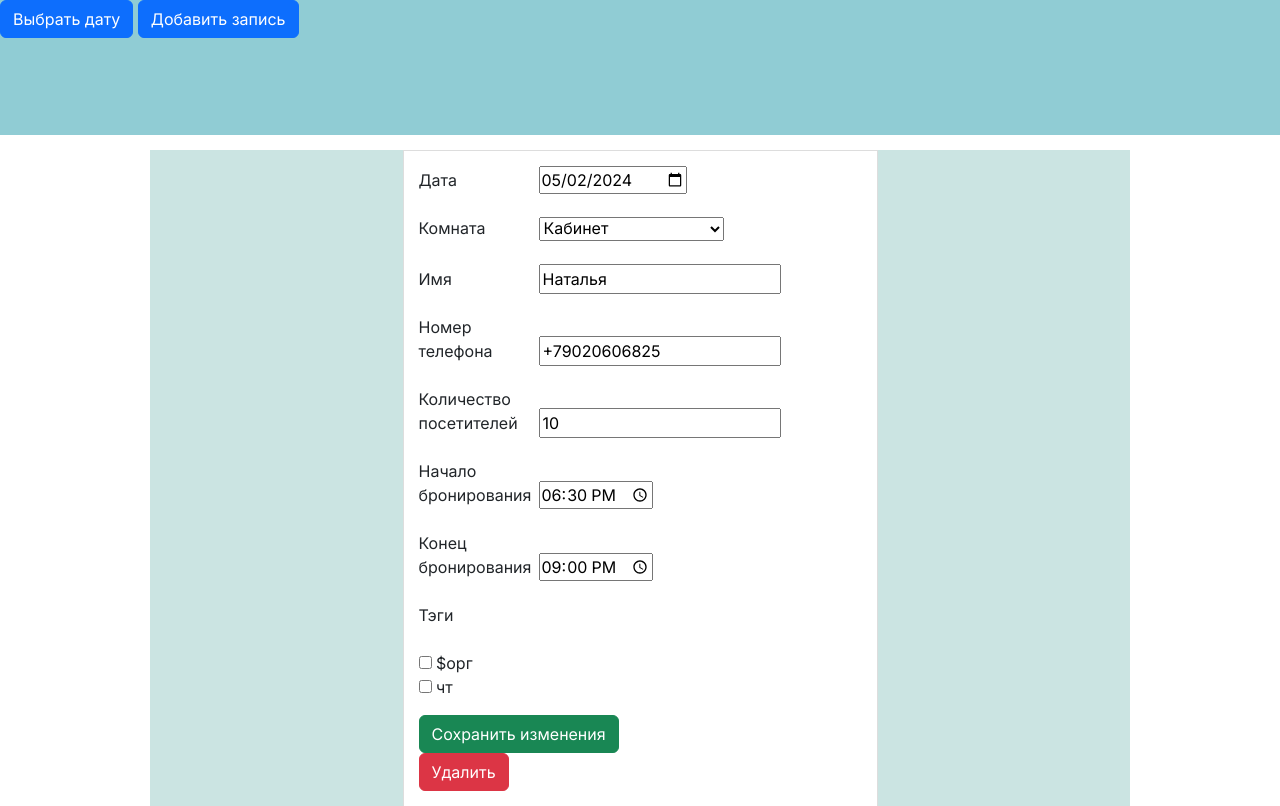
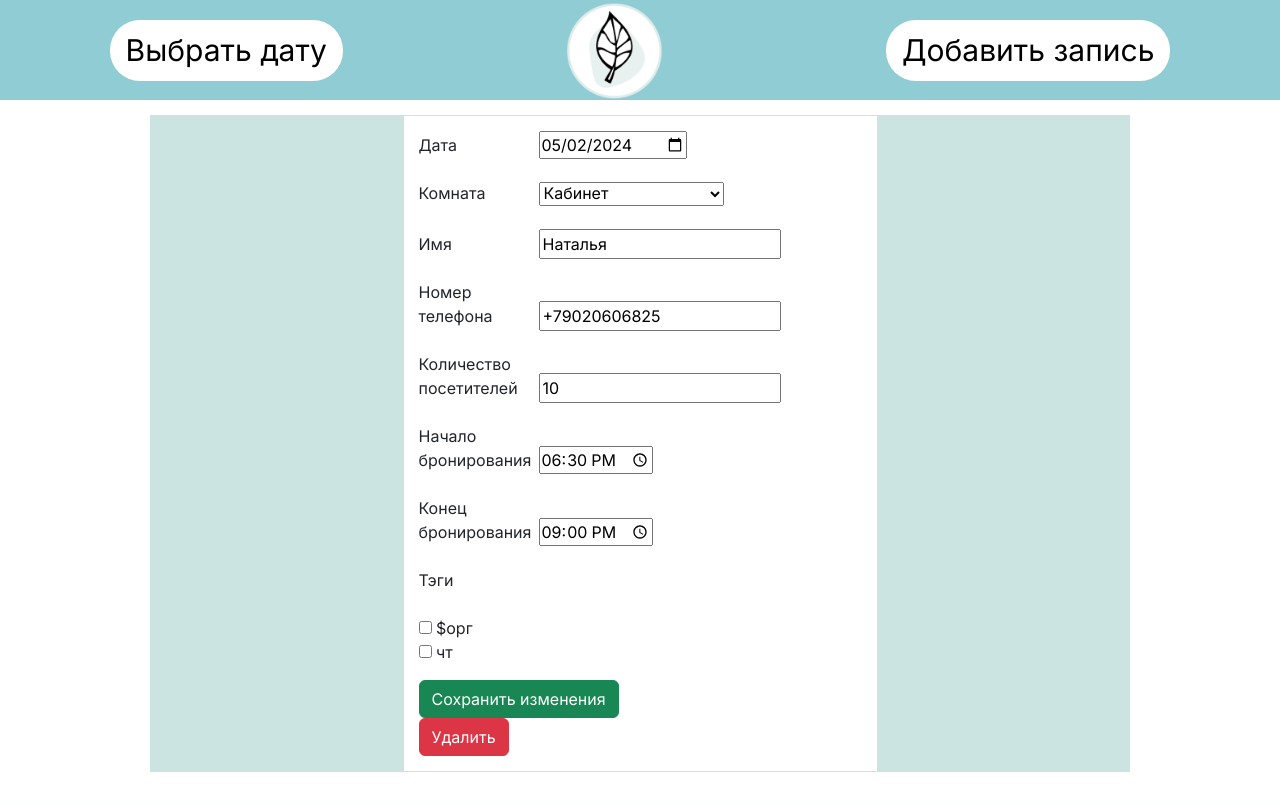
Before and after one commit to kaninn-i/SBKA, a Django app: page /bookings/31/edit in a window 1280 px wide. Shown: the top 806 px of the page. After the commit the page ends 772 px from the top, so only its background shows below. Run offline with Django 4.2, Linux system fonts and the light colour scheme; data comes from the database, SQL or seed files in the repository; parts of the project's set-up code (start-up, migrations or seed data) failed here and were passed over.

Commit message:
html_head_button

```diff
--- a/antikafebooking/antikafebooking/templates/base.html
+++ b/antikafebooking/antikafebooking/templates/base.html
@@ -21,13 +21,21 @@
 <body>
   <header>
     <!-- Кнопки -->
-      <button type="button" class="btn btn-primary" data-bs-toggle="modal" data-bs-target="#calendarModal">
+  <div class="header-wrapper">
+      <button type="button" class="btn btn-primary button-head" data-bs-toggle="modal" data-bs-target="#calendarModal">
         Выбрать дату
       </button>
 
-      <button type="button" class="btn btn-primary" data-bs-toggle="modal" data-bs-target="#formModal">
+      <div class="image-wrapper">
+        <a href="">
+          <img src="{% static 'booking/images/Ellipse 12.png' %}" width="105" height="105" alt="Картинка" />
+        </a>
+      </div>
+
+      <button type="button" class="btn btn-primary button-head" data-bs-toggle="modal" data-bs-target="#formModal">
         Добавить запись
       </button>
+  </div>
     <!-- Календарь бутстрап -->
     <div class="modal fade" id="calendarModal" tabindex="-1" aria-labelledby="calendarModalLabel" aria-hidden="true">
       <div class="modal-dialog">
--- a/antikafebooking/booking/static/booking/css/main.css
+++ b/antikafebooking/booking/static/booking/css/main.css
@@ -3,7 +3,7 @@ body {
 }
 
 header {
-    height: 135px;
+    height: 100px;
     background-color: rgba(144, 204, 212, 1);
 }
 
@@ -107,3 +107,35 @@ header {
         margin: 0 350px;
     }
 }
+.header-wrapper {
+display: flex;
+    justify-content: space-around;
+    align-content: center;
+    align-items: center;
+    height: 100px;
+}
+
+.button-head {
+    appearance: auto;
+    border: 0;
+    border-radius: 30px;
+    background: #ffffff;
+    color: #000000;
+    padding: 8px 16px;
+    font-size: 30px;
+}
+.button-head:hover {
+  background: #ffffff;
+  color:#000000;
+}
+
+.button:active {
+    background: #000000;
+}
+
+.image-wrapper {
+display: flex;
+    justify-content: space-around;
+    align-content: center;
+    align-items: center;
+    height: 50px;
```
Also changed, not shown: antikafebooking/booking/static/booking/images/Ellipse 12.png (added).
